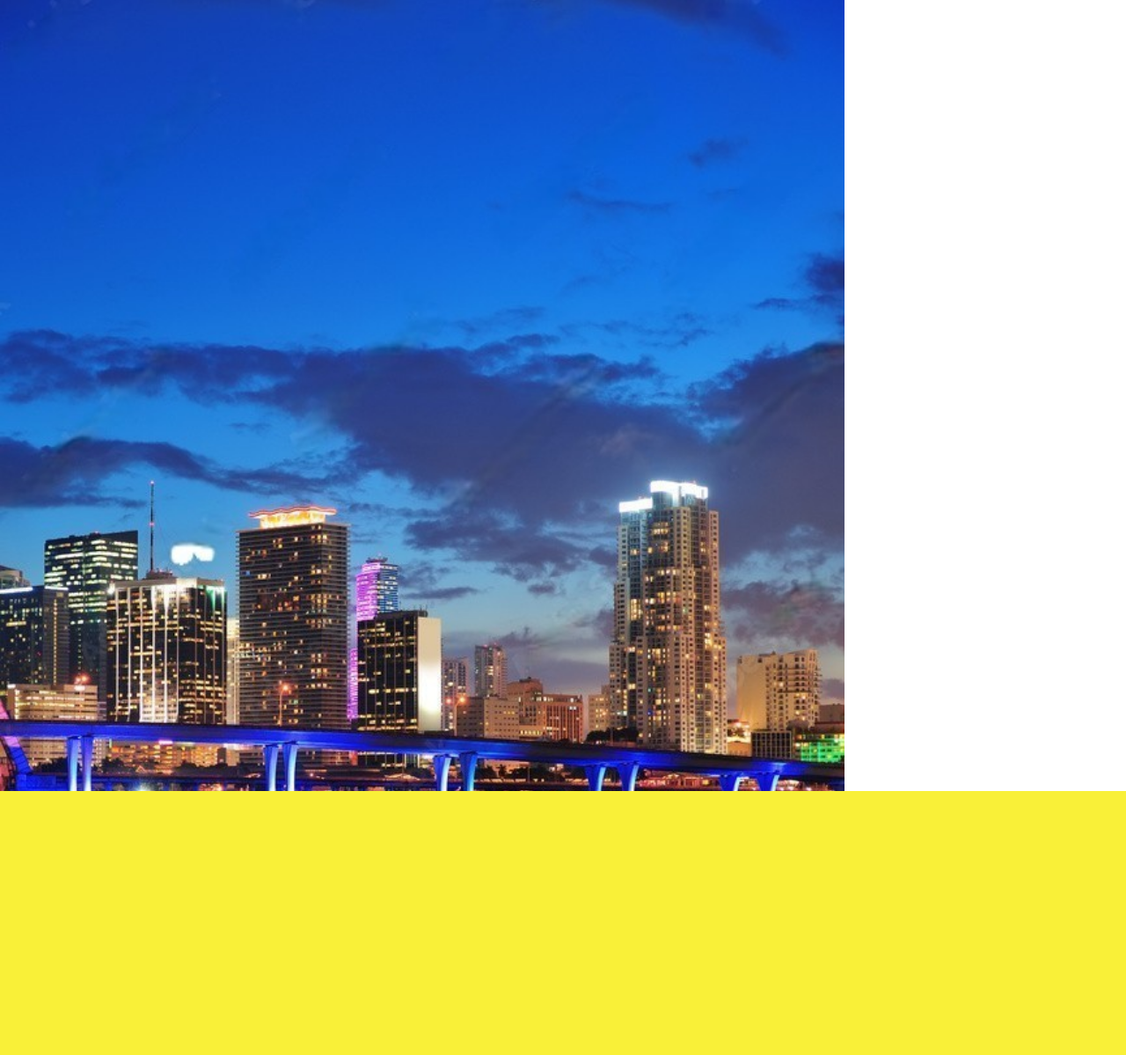
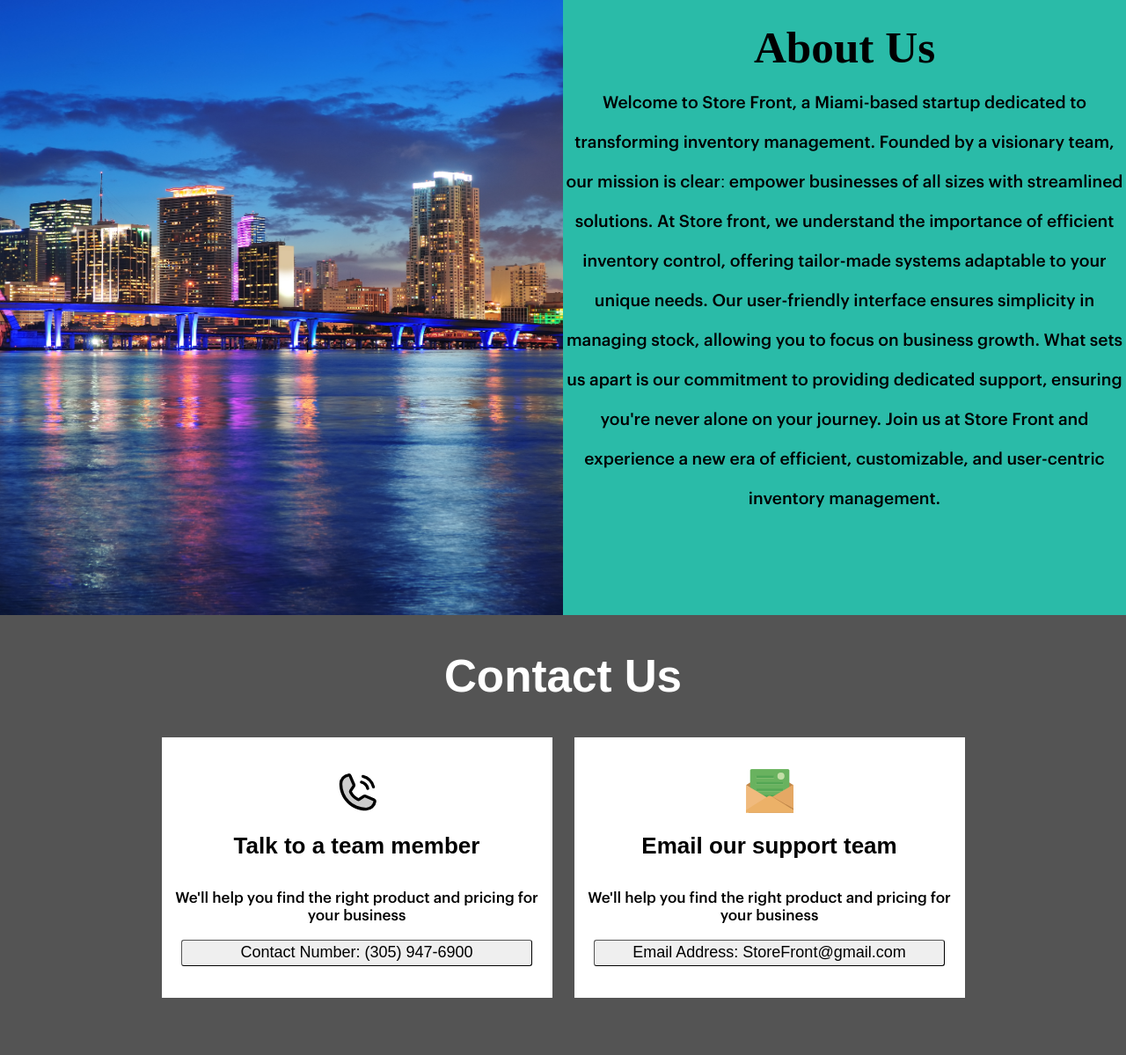
Before and after one commit to miguealejandrojf/Storefront, a Flask app: page / in a window 1280 px wide; the page is wider, and only the part inside the window is pictured. Shown: the part 901-2100 px from the top of that part at 88% size. Before the commit the page ends 1800 px from the top of that part, so only its background shows below. Run offline with Flask 3, Linux system fonts and the light colour scheme; parts of the project's set-up code (start-up, migrations or seed data) failed here and were passed over; some libraries are stand-ins or nearby versions; some web fonts are replaced.

Commit message:
Fix Home page

```diff
--- a/static/resources/Css/general.css
+++ b/static/resources/Css/general.css
@@ -1,3 +1,7 @@
 body{
     margin: 0;
+    scroll-behavior: smooth;
   }
+  html{
+    font-size: 62.5%;
+  }
--- a/static/resources/Css/second-section.css
+++ b/static/resources/Css/second-section.css
@@ -1,20 +1,44 @@
-.second-section{
-    height: 900px;
-    width: 1900px;
+#second-section{
+    height: 100dvh;
+    position: relative;
   }
-
-
-  .first-part{
-    height: 900px;
-    width: 960px;
-    background-image: url("../img/maimi-pic2\ -\ Copy.jpg");
-    background-repeat: no-repeat;
-    background-size:cover ;
-    display: flex;
+  .miami-pic{
+    position: absolute;
+    left: 0;
+    width: 50%;
+    height: 100dvh;
   }
-  .second-part{
-    width:50%;
-    background-color: rgba(249,240,56,255);
+  .aboutUs-section{
+    position: absolute;
+    right: 0;
+    bottom: 0;
+    top: 0;
     border-style: solid;
     border-width: 0;
+    background-color: #2abba8;
+    width: 50%;
+    display: flex;
+    flex-direction:column;
+    justify-content: center;
+    align-items: center;
   }
+  .header3{
+    font-size: 4vw;
+    margin-bottom: 12px;
+  }
+  .about-button-description{
+    text-align: center;
+    font-size: 1.5vw;
+    line-height: 45px;
+    max-width: 700px;
+    margin-top: 0;
+    font-family: graphik-medium, sans-serif;
+
+  }
+  @media (max-width: 992px) {
+    .about-button-description{
+      font-size: 21px;
+      line-height: 31px;
+    }
+
+  }
--- /dev/null
+++ b/static/resources/Css/third.section.css
@@ -0,0 +1,70 @@
+@font-face {
+    font-family: Sans-sharp;
+    src: url(../fonts/FeatureDisplay-Bold-Trial.otf) format("opentype");
+
+  }
+
+  #third-section{
+    height: 50rem;
+    background-color: #545454;
+
+  }
+  .support-layout{
+    display: flex;
+    flex-direction: column;
+    justify-content: center;
+    align-items: center;
+  }
+  .support-section{
+    display: flex;
+    flex-direction: row;
+  }
+  .support-section p{
+    font-size: 1.7rem;
+    text-align: center;
+    font-family: graphik-medium, sans-serif
+  }
+  .box1, .box2{
+    display: flex;
+    flex-direction: column;
+    justify-content:center ;
+    align-items: center;
+    height: 29.6rem;
+    width: 44.4rem;
+    background-color: white;
+  }
+  .box2{
+    margin-left: 25px;
+  }
+
+  .support-icons{
+    height: 5.4rem;
+    width: 5.4rem;
+
+  }
+  .support-title{
+    font-family: Sans-sharp,sans-serif;
+    font-size: 4vw;
+    color: white;
+    margin-bottom: 4rem;
+    margin-top:4rem;
+  }
+  .box-title{
+    font-family: Sans-sharp,sans-serif;
+    font-size: 2.6rem;
+
+  }
+  .number-button,.email-button{
+    width: 90%;
+    height: 10%;
+    font-size: 18px;
+    border-width: 1px;
+    border-radius: 3px;
+  }
+  .number-button:hover,.email-button:hover{
+    background: #EFEFEF;
+    border-width: 1px;
+    border-radius: 3px;
+
+
+  }
--- a/static/resources/Css/yellow-box.css
+++ b/static/resources/Css/yellow-box.css
@@ -10,9 +10,14 @@
   font-weight: normal;
   font-style: normal;
 }
+@font-face {
+  font-family: feauture-bold;
+  src: url(../fonts/FeatureDisplay-Bold-Trial.otf) format("opentype");
+  font-weight: bold;
+  font-style: normal;
+}
 .first-section{
-  height: 900px;
-  width: 1900px;
+  height: 100dvh;
   background-image: url("../img/Background-pic1\ -\ Copy.jpeg");
   background-repeat: no-repeat;
   background-size:cover ;
--- a/templates/home.html
+++ b/templates/home.html
@@ -6,10 +6,11 @@
   <meta name="description" content="">
   <meta name="viewport" content="width=device-width, initial-scale=1">
   <link rel="icon" type="x-icon" href="Store-front-logo%202.jpeg">
-  <link rel="stylesheet" href="static/resources/Css/yellow-box.css">
-  <link rel="stylesheet" href="static/resources/Css/general.css">
-  <link rel="stylesheet" href="static/resources/Css/header.css">
-  <link rel="stylesheet" href="static/resources/Css/second-section.css">
+  <link rel="stylesheet" href="../static/resources/Css/yellow-box.css">
+  <link rel="stylesheet" href="../static/resources/Css/general.css">
+  <link rel="stylesheet" href="../static/resources/Css/header.css">
+  <link rel="stylesheet" href="../static/resources/Css/second-section.css">
+  <link rel="stylesheet" href="../static/resources/Css/third.section.css">
   <title>Store Front</title>
 </head>
 <body>
@@ -24,11 +25,11 @@
         </div>
         <div class="profile-container">
           <a href="{{ url_for('login')}}">
-            <button class="profile-button"><img class="profile-pic"  src="static/resources/icons/profile-icon2.svg" ></button>
+            <button class="profile-button"><img class="profile-pic"  src="../static/resources/icons/profile-icon2.svg" ></button>
           </a>
         </div>
         <div class="home-container">
-          <button class="home-button"><img class="home-pic" src="static/resources/icons/home-icon.svg"></button>
+          <button class="home-button"><img class="home-pic" src="../static/resources/icons/home-icon.svg"></button>
         </div>
       </div>
 
@@ -42,16 +43,44 @@
       <div class="description-text">
         <p class="header1">Inventory Management System</p>
         <p class="header2">We're a company that what's you to focus more on running your
-          business and less worried about managing your Inventory <a href="https://google.com">&#8594</a>
+          business and less worried about managing your Inventory <a href="#second-section">&#8594</a>
         </p>
       </div>
     </div>
   </div>
 
-  <div class="second-section">
-    <div class="first-part"></div>
-    <div class="second-part"></div>
+  <div id="second-section">
+    <img class="miami-pic" src="../static/resources/img/mimai-pic3 - Copy.jpeg">
+    <div class="aboutUs-section">
+        <h1  class="header3">About Us</h1>
+        <p class="about-button-description">Welcome to Store Front, a Miami-based startup dedicated to transforming inventory management. Founded by a visionary team,
+          our mission is clear: empower businesses of all sizes with streamlined solutions. At Store front, we understand the importance of
+          efficient inventory control, offering tailor-made systems adaptable to your unique needs. Our user-friendly interface ensures
+          simplicity in managing stock, allowing you to focus on business growth. What sets us apart is our commitment to providing
+          dedicated support, ensuring you're never alone on your journey. Join us at Store Front and experience a new era of
+          efficient, customizable, and user-centric inventory management.</p>
+    </div>
   </div>
+
+  <div id="third-section">
+    <div class=support-layout>
+      <h1 class="support-title">Contact Us</h1>
+      <div class="support-section">
+        <div class="box1">
+          <img class="support-icons" src="../static/resources/icons/phone-icon.svg">
+          <h1 class="box-title">Talk to a team member</h1>
+          <p>We'll help you find the right product and pricing for your business</p>
+          <button class="number-button">Contact Number: (305) 947-6900 </button>
+        </div>
+        <div class="box2">
+          <img class="support-icons" src="../static/resources/icons/email-icon.svg" alt="">
+          <h1 class="box-title">Email our support team</h1>
+          <p>We'll help you find the right product and pricing for your business</p>
+          <button class="email-button">Email Address: StoreFront@gmail.com</button>
+        </div>
+      </div>
+  </div>
+</div>
 </body>
 
 </html>
```
Also changed, not shown: other parts of static/resources/Css/yellow-box.css (+58 -17 lines), static/resources/Css/header.css (+54 -13 lines), static/resources/icons/email-icon.svg (added), static/resources/icons/phone-icon.svg (added), static/resources/icons/phone-icon2.svg (added), static/resources/icons/profile-icon1.svg (added), 2 other files.
